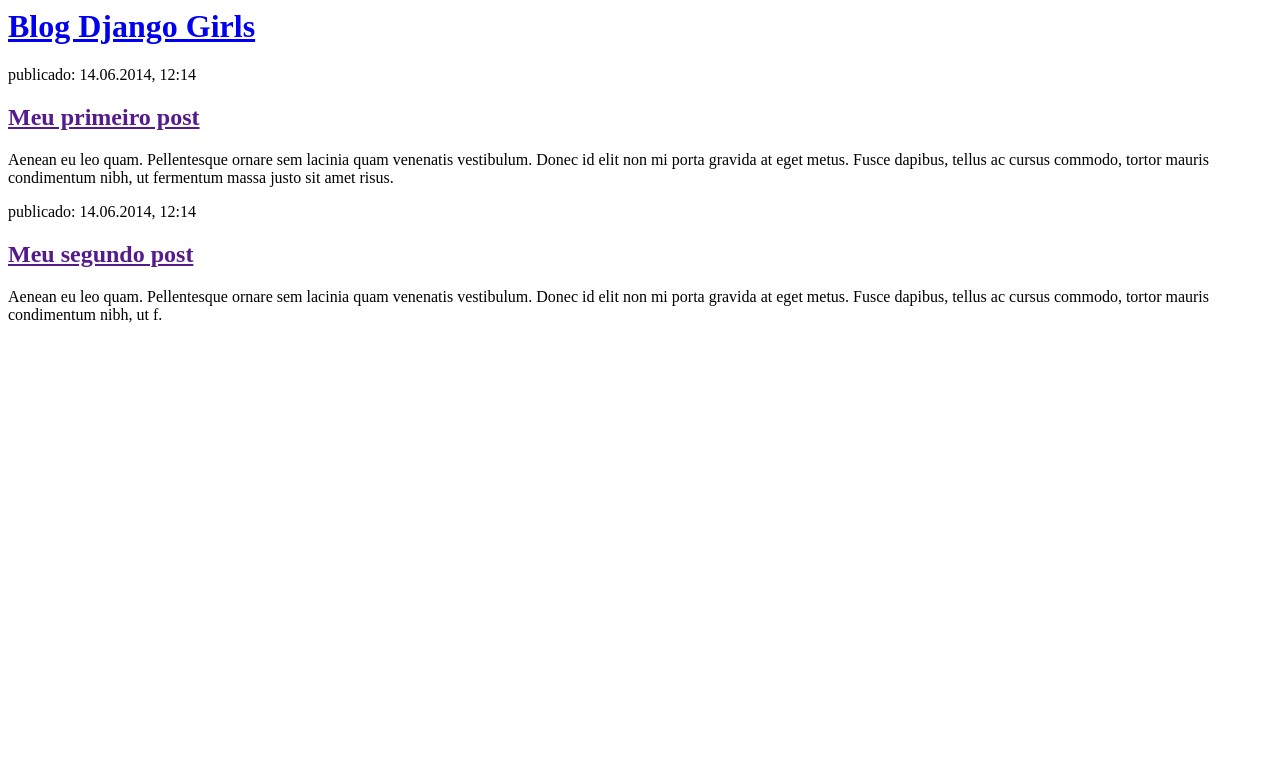
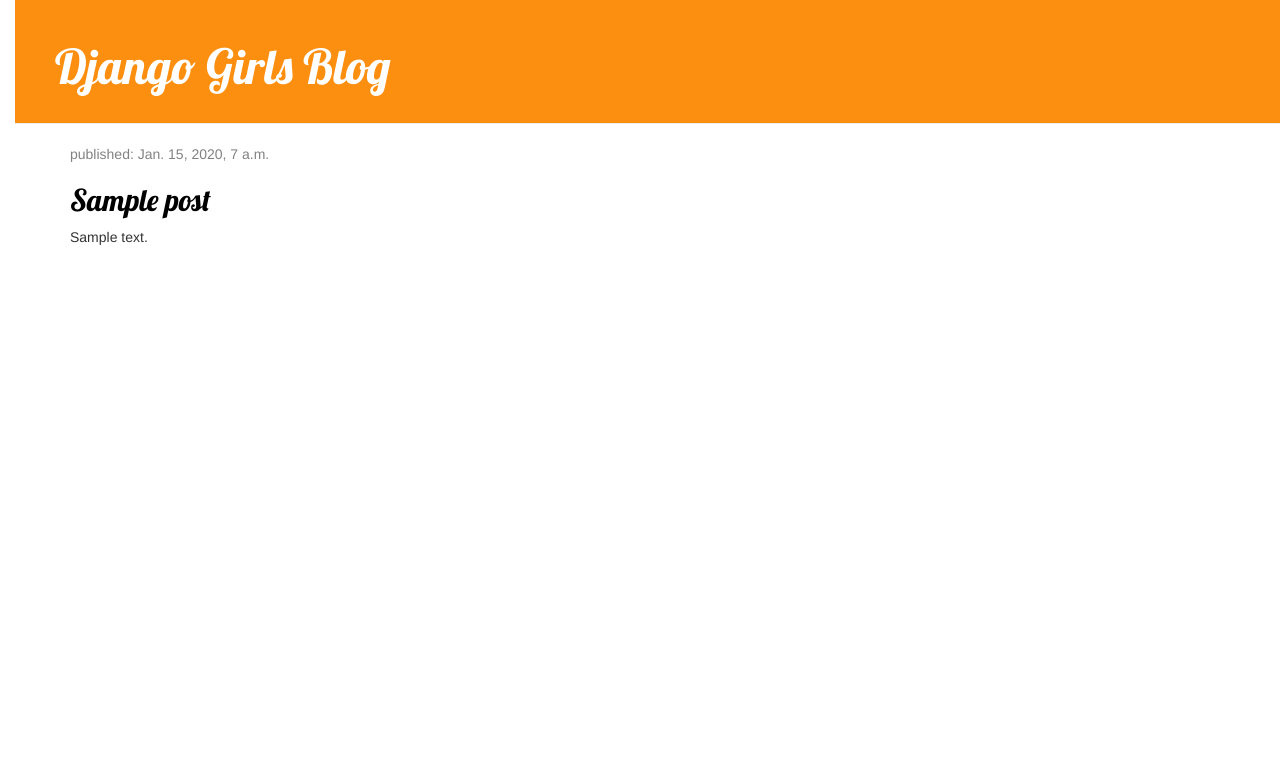
Before and after one commit to gabriel6268/my-first-blog, a Django app: page / in a window 1280 px wide. Shown: the top 783 px of the page. Run offline with Django 3.2, Linux system fonts and the light colour scheme; tables that the repository leaves empty hold one stand-in row (values such as "Sample post"); some libraries are stand-ins or nearby versions.

Commit message:
Added Style with Css3

```diff
--- /dev/null
+++ b/blog/static/css/blog.css
@@ -0,0 +1,53 @@
+h1 a, h2 a {
+    color: rgb(253, 143, 16);
+    font-family: 'Lobster';
+}
+body {
+    padding-left: 15px;
+}
+.page-header {
+    background-color: rgb(253, 143, 16);
+    margin-top: 0;
+    padding: 20px 20px 20px 40px;
+}
+
+.page-header h1, .page-header h1 a, .page-header h1 a:visited, .page-header h1 a:active {
+    color: #ffffff;
+    font-size: 36pt;
+    text-decoration: none;
+}
+
+.content {
+    margin-left: 40px;
+}
+
+h1, h2, h3, h4 {
+    font-family: 'Lobster', cursive;
+}
+
+.date {
+    color: #828282;
+}
+
+.save {
+    float: right;
+}
+
+.post-form textarea, .post-form input {
+    width: 100%;
+}
+
+.top-menu, .top-menu:hover, .top-menu:visited {
+    color: #ffffff;
+    float: right;
+    font-size: 26pt;
+    margin-right: 20px;
+}
+
+.post {
+    margin-bottom: 70px;
+}
+
+.post h2 a, .post h2 a:visited {
+    color: #000000;
+}
--- a/blog/templates/blog/post_list.html
+++ b/blog/templates/blog/post_list.html
@@ -1,22 +1,34 @@
-<html>
+{% load static %}
+<!DOCTYPE html>
+<html lang="en">
 <head>
-        <title>Blog Django Girls</title>
+    <meta charset="UTF-8">
+    <meta name="viewport" content="width=device-width, initial-scale=1.0">
+    <link rel="stylesheet" href="//maxcdn.bootstrapcdn.com/bootstrap/3.2.0/css/bootstrap.min.css">
+<link rel="stylesheet" href="//maxcdn.bootstrapcdn.com/bootstrap/3.2.0/css/bootstrap-theme.min.css">
+<link rel="stylesheet" href="{% static 'css/blog.css' %}">
+<link href="//fonts.googleapis.com/css?family=Lobster&subset=latin,latin-ext" rel="stylesheet" type="text/css">
+    <title>Document</title>
 </head>
 <body>
-        <div>
-            <h1><a href="/">Blog Django Girls</a></h1>
+    <div class="page-header">
+        <h1><a href="/">Django Girls Blog</a></h1>
     </div>
 
-        <div>
-            <p>publicado: 14.06.2014, 12:14</p>
-            <h2><a href="">Meu primeiro post</a></h2>
-            <p>Aenean eu leo quam. Pellentesque ornare sem lacinia quam venenatis vestibulum. Donec id elit non mi porta gravida at eget metus. Fusce dapibus, tellus ac cursus commodo, tortor mauris condimentum nibh, ut fermentum massa justo sit amet risus.</p>
+    <div class="content container">
+        <div class="row">
+            <div class="col-md-8">
+                {% for post in posts %}
+                    <div class="post">
+                        <div class="date">
+                            <p>published: {{ post.published_date }}</p>
                         </div>
-
-        <div>
-            <p>publicado: 14.06.2014, 12:14</p>
-            <h2><a href="">Meu segundo post</a></h2>
-            <p>Aenean eu leo quam. Pellentesque ornare sem lacinia quam venenatis vestibulum. Donec id elit non mi porta gravida at eget metus. Fusce dapibus, tellus ac cursus commodo, tortor mauris condimentum nibh, ut f.</p>
+                        <h2><a href="">{{ post.title }}</a></h2>
+                        <p>{{ post.text|linebreaksbr }}</p>
+                    </div>
+                {% endfor %}
+            </div>
+        </div>
     </div>
 </body>
 </html>
--- a/blog/views.py
+++ b/blog/views.py
@@ -1,6 +1,11 @@
 from django.shortcuts import render
+from .models import Post
+from django.utils import timezone
+
 
 # Create your views here.
 
+
 def post_list(request):
-    return render(request, 'blog/post_list.html', {})
+    posts = Post.objects.filter(published_date__lte=timezone.now()).order_by('published_date')
+    return render(request, 'blog/post_list.html', {'posts': posts})
```
Lines whose indentation alone changed are shown as unchanged.
